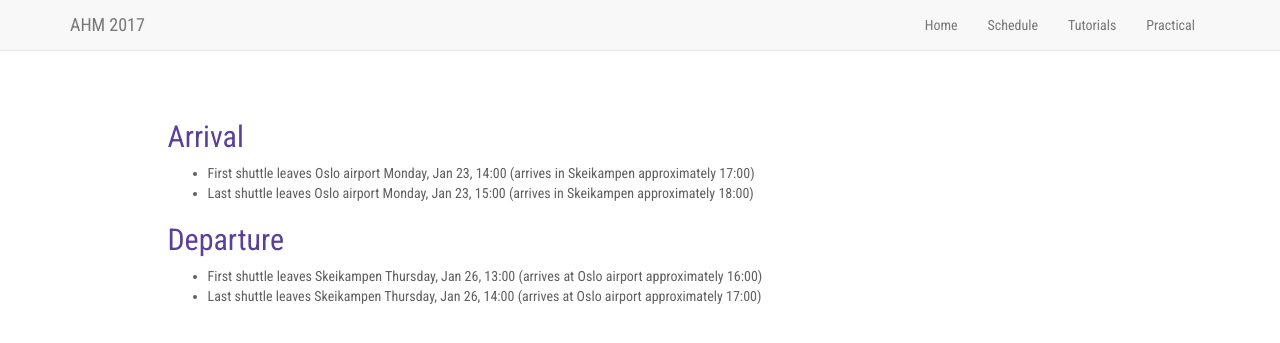
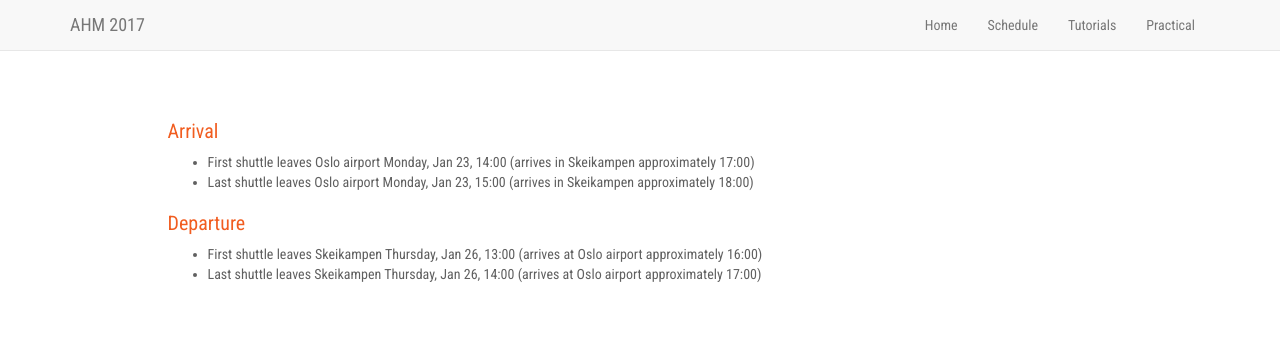
Before and after one commit to neicnordic/ahm17.neic.nordforsk.org, a Jekyll site: the page built from practical.md, in a window 1280 px wide. Shown: the top 343 px of the page. Built offline with Jekyll 4.4.1, drawn with Linux system fonts in a browser that asks for light colours; nearby versions of some CDN libraries.

Commit message:
wrestling with css

```diff
--- a/_includes/schedule.html
+++ b/_includes/schedule.html
@@ -1,6 +1,6 @@
 <div class="row">
     <div class="col-lg-12">
-        <h2>Tentative schedule</h2>
+        <h3>Tentative schedule</h3>
         <div class="table-responsive">
             {% for day in page.schedule %}
                 {% assign day_index = forloop.index %}
--- a/_includes/tutorials.html
+++ b/_includes/tutorials.html
@@ -1,5 +1,5 @@
 <div class="row">
     <div class="col-lg-12">
-        <h2>Write me ...</h2>
+        <h3>Write me ...</h3>
     </div>
 </div>
--- a/assets/css/style.css
+++ b/assets/css/style.css
@@ -11,12 +11,12 @@
 
 h1 {
     font-size: 41px;
-    color: #5a4099;
+    color: #ffffff;
 }
 
 h2 {
     font-size: 30px;
-    color: #5a4099;
+    color: #ffffff;
 }
 
 h3 {
@@ -34,11 +34,6 @@
     position: relative;
     top: -150px;
     visibility: hidden;
-}
-
-
-.white {
-    color: #ffffff;
 }
 
 
--- a/practical.md
+++ b/practical.md
@@ -3,12 +3,12 @@
 include: default
 ---
 
-## Arrival
+### Arrival
 
 - First shuttle leaves Oslo airport Monday, Jan 23, 14:00 (arrives in Skeikampen approximately 17:00)
 - Last shuttle leaves Oslo airport Monday, Jan 23, 15:00 (arrives in Skeikampen approximately 18:00)
 
-## Departure
+### Departure
 
 - First shuttle leaves Skeikampen Thursday, Jan 26, 13:00 (arrives at Oslo airport approximately 16:00)
 - Last shuttle leaves Skeikampen Thursday, Jan 26, 14:00 (arrives at Oslo airport approximately 17:00)
```
Also changed, not shown: index.md (+5 -3 lines).
